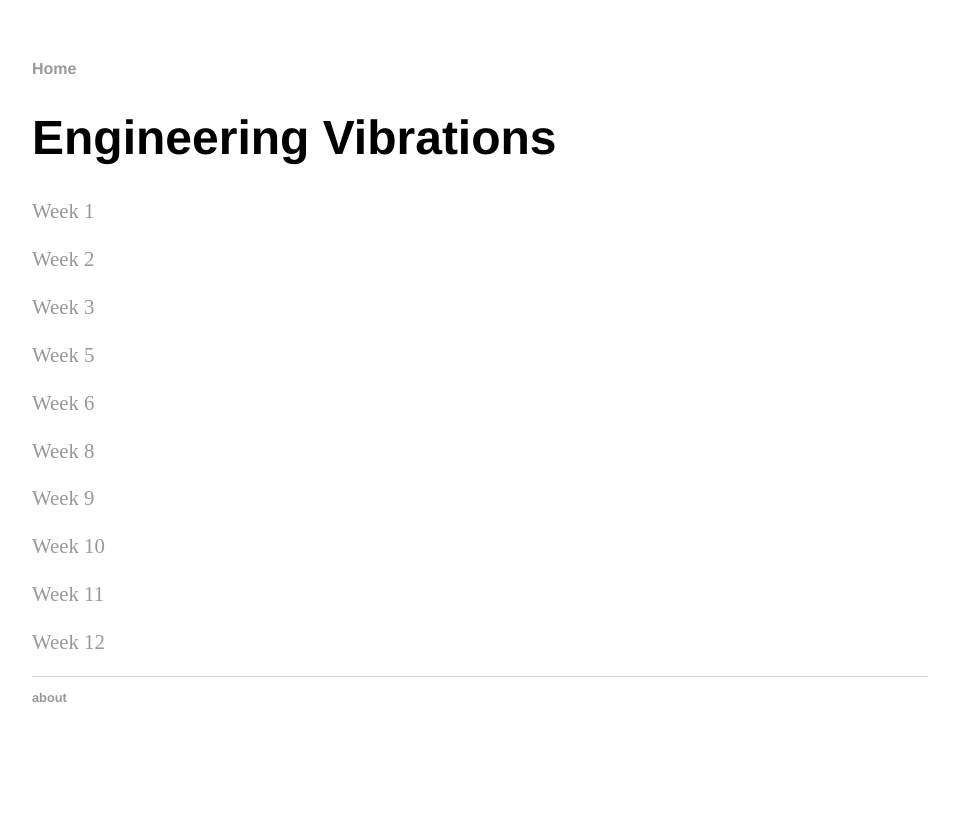
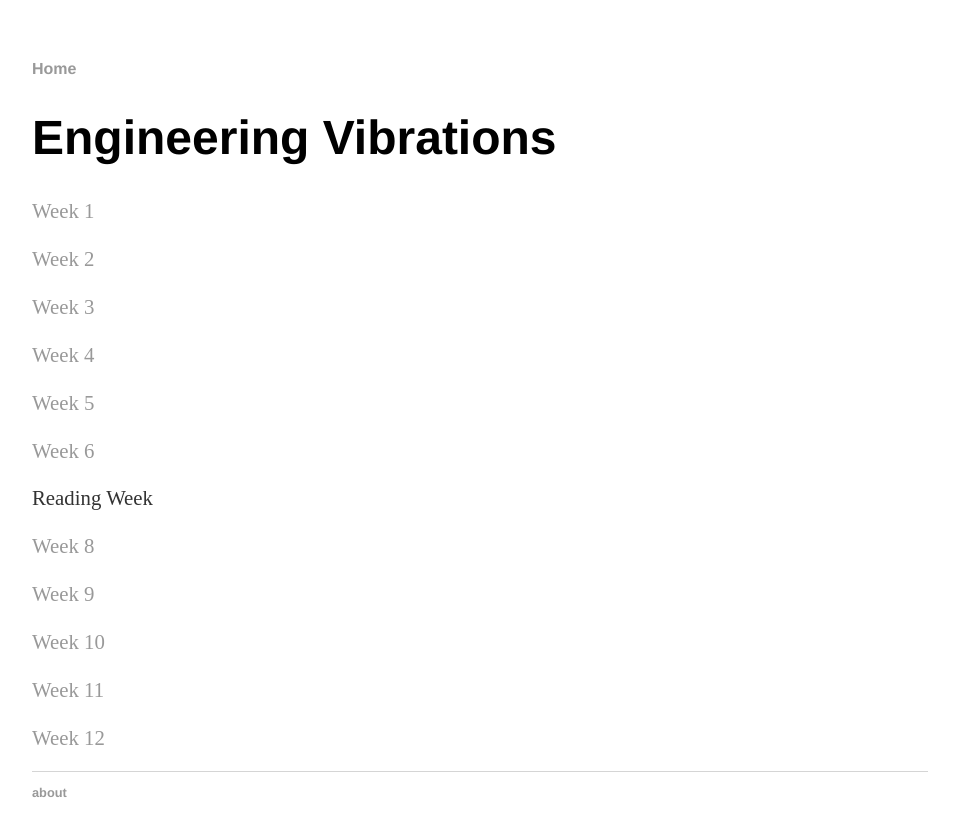
Before and after one commit to GenNotes/GenNotes.github.io, a Jekyll site: the page built from EMEC-4436/index.html, in a window 1280 px wide. Shown: the top 836 px of the page, without its empty margins (160-1119 px from the left). Built offline with Jekyll 4.4.1, drawn with Linux system fonts in a browser that asks for light colours.

Commit message:
Update index.html

```diff
--- a/EMEC-4436/index.html
+++ b/EMEC-4436/index.html
@@ -8,12 +8,14 @@ title: Engineering Vibrations
 	<p><a href="Vib-W1.pdf"> Week 1 </a></p>
 	<p><a href="Vib-W2.pdf"> Week 2 </a></p>
  	<p><a href="Vib-W3.pdf"> Week 3 </a></p>
+	<p><a href="Vib-W4.pdf"> Week 4 </a></p>
 	<p><a href="Vib-W5.pdf"> Week 5 </a></p>
-	<p><a href="Vib-W7.pdf"> Week 6 </a></p>
+	<p><a href="Vib-W6.pdf"> Week 6 </a></p>
+	<p> Reading Week </p>
 	<p><a href="Vib-W8.pdf"> Week 8 </a></p>
 	<p><a href="Vib-W9.pdf"> Week 9 </a></p>
 	<p><a href="Vib-W10.pdf"> Week 10 </a></p>
  	<p><a href="Vib-W11.pdf"> Week 11 </a></p>
-  <p><a href="Vib-W12.pdf"> Week 12 </a></p>
+	<p><a href="Vib-W12.pdf"> Week 12 </a></p>
 
 </div><!-- /.blurb -->
```
